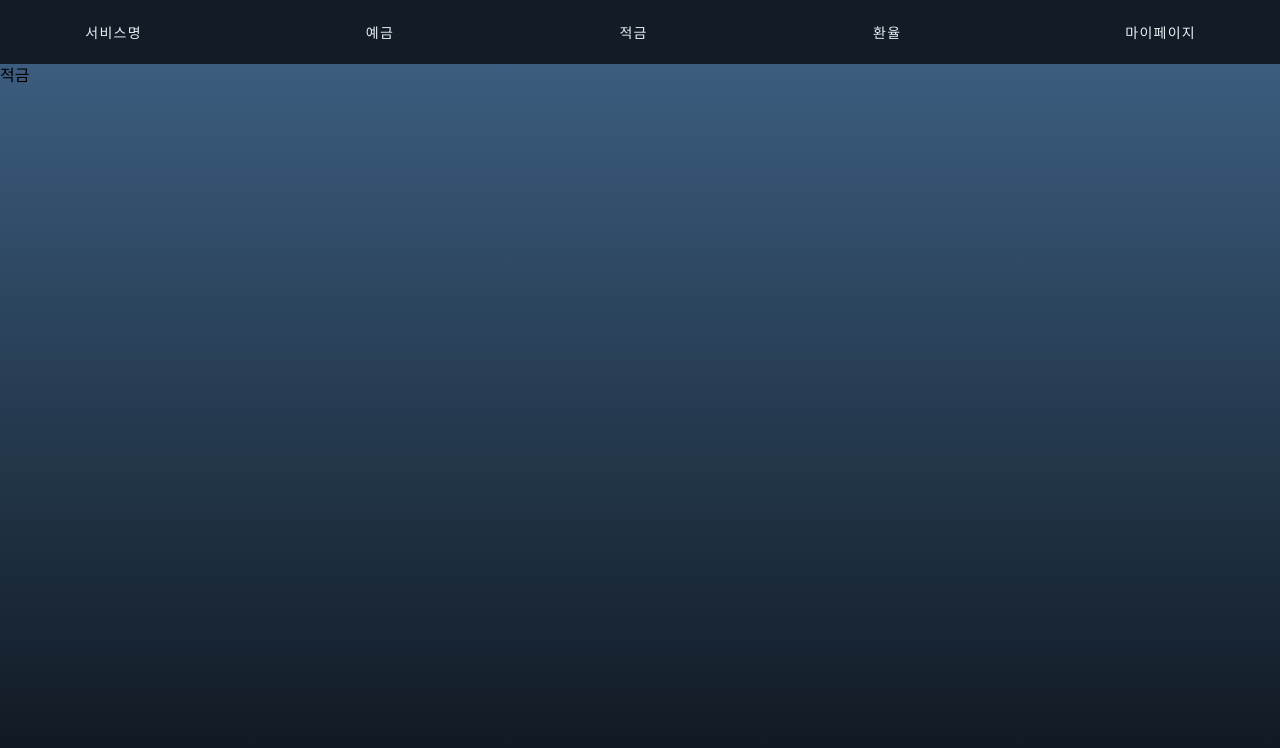
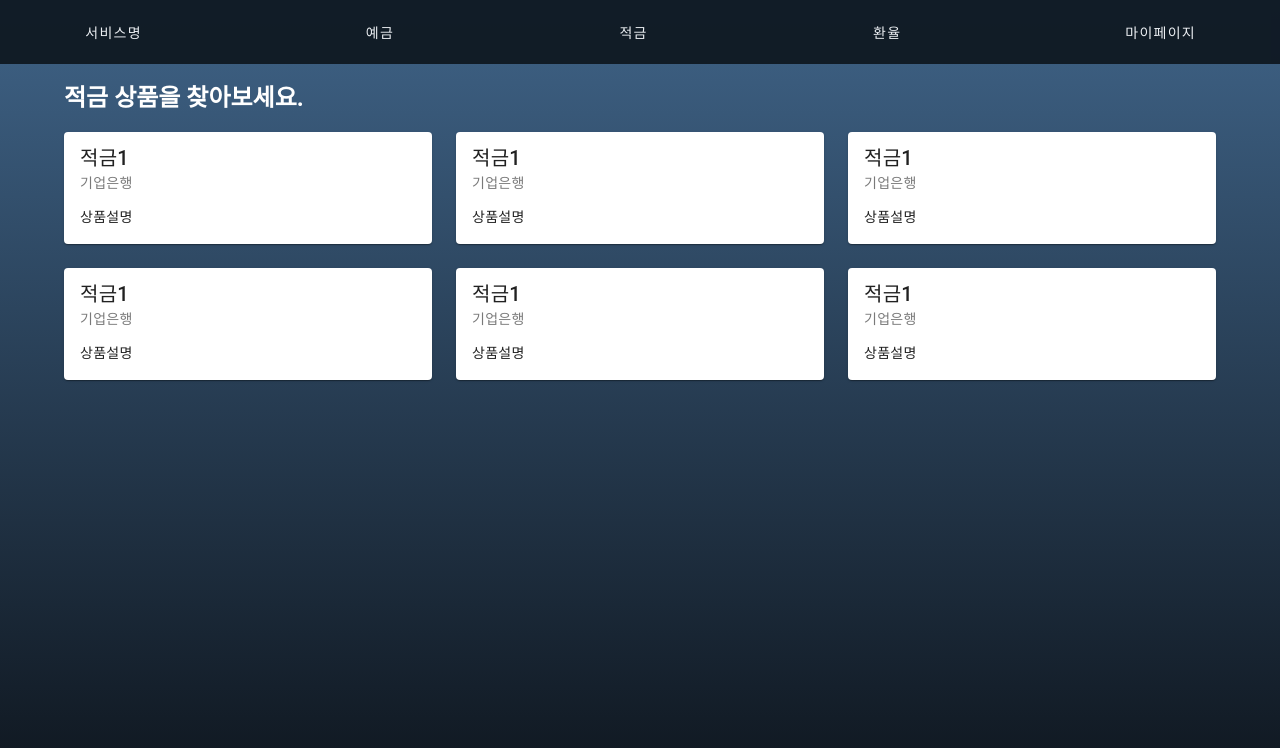
Before and after one commit to krozv/finance_pjt, a Vue app in the folder frontend/finance/: page /savings in a window 1280 px wide. Shown: the top 748 px of the page. Built offline with nearby package versions, Linux system fonts and the light colour scheme.

Commit message:
Feat: search bar 추가 중

```diff
--- a/frontend/finance/package.json
+++ b/frontend/finance/package.json
@@ -9,6 +9,8 @@
     "preview": "vite preview"
   },
   "dependencies": {
+    "@jamescoyle/vue-icon": "^0.1.2",
+    "@mdi/light-js": "^0.2.63",
     "pinia": "^2.1.7",
     "vue": "^3.4.21",
     "vue-router": "^4.3.0",
--- a/frontend/finance/src/views/Deposit.vue
+++ b/frontend/finance/src/views/Deposit.vue
@@ -1,18 +1,34 @@
 <template>
     <div class="mx-16 mt-4">
-        <h2>예금 상품을 찾아보세요.</h2>
+        <h2
+            class="d-flex align-items-center"
+            @click="showSearch = !showSearch"
+        >
+            <svg-icon type="mdi" :path="mdilMagnify"
+            class="searchIcon align-self-center mb-1"></svg-icon>
+            예금 상품을 찾아보세요.
+        </h2>
+        <div v-if="showSearch">
+            <v-text-field
+                label="Search"
+                prepend-inner-icon="mdi-magnify"
+            ></v-text-field>
+        </div>
         <v-row class="mt-1">
             <v-col cols="4"
                 v-for="item in items">
                     <DepositComponent :item=item>
                     </DepositComponent>
-        </v-col>
+            </v-col>
         </v-row>
     </div>
 </template>
 
 <script setup>
 import DepositComponent from '@/components/DepositComponent.vue'
+import SvgIcon from '@jamescoyle/vue-icon';
+import { mdilMagnify } from '@mdi/light-js';
+import { ref } from 'vue'
 
 // 추후 django 연결해서 예금 리스트 불러올 예정
 const items = [
@@ -23,10 +39,19 @@ const items = [
     {title: '예금1', bank: '기업은행'},
     {title: '예금1', bank: '기업은행'},
 ]
+// 예금 검색 기능 추가 예정
+const showSearch = ref(false)
 </script>
 
 <style scoped>
 h2 {
     color: white
 }
+h2:hover{
+    text-decoration: underline;
+}
+.searchIcon {
+    stroke: white;
+    stroke-width: 1;
+}
 </style>
--- a/frontend/finance/src/views/Savings.vue
+++ b/frontend/finance/src/views/Savings.vue
@@ -1,13 +1,32 @@
 <template>
-    <div>
-        적금
+    <div class="mx-16 mt-4">
+        <h2>적금 상품을 찾아보세요.</h2>
+        <v-row class="mt-1">
+            <v-col cols="4"
+                v-for="item in items">
+                    <DepositComponent :item=item>
+                    </DepositComponent>
+            </v-col>
+        </v-row>
     </div>
 </template>
 
 <script setup>
+import DepositComponent from '@/components/DepositComponent.vue'
 
+// 추후 django 연결해서 적금 리스트 불러올 예정
+const items = [
+    {title: '적금1', bank: '기업은행'},
+    {title: '적금1', bank: '기업은행'},
+    {title: '적금1', bank: '기업은행'},
+    {title: '적금1', bank: '기업은행'},
+    {title: '적금1', bank: '기업은행'},
+    {title: '적금1', bank: '기업은행'},
+]
 </script>
 
 <style scoped>
-
+h2 {
+    color: white
+}
 </style>
```
Also changed, not shown: 1 other file (tests, documents, lock files or other folders).
